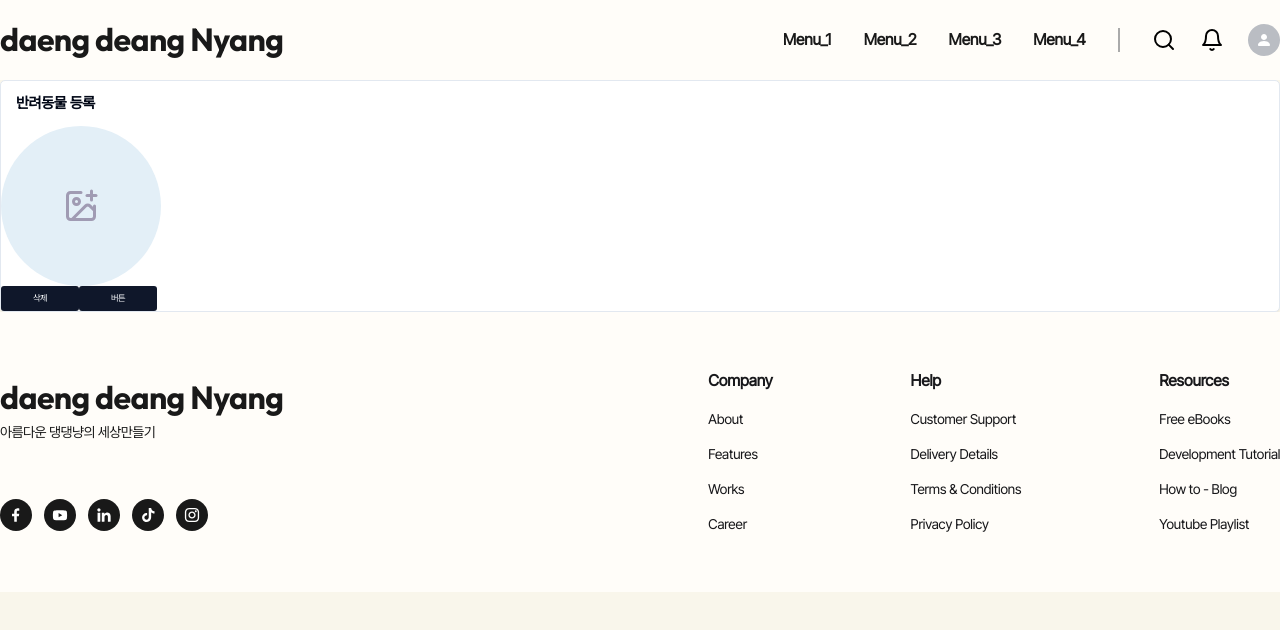
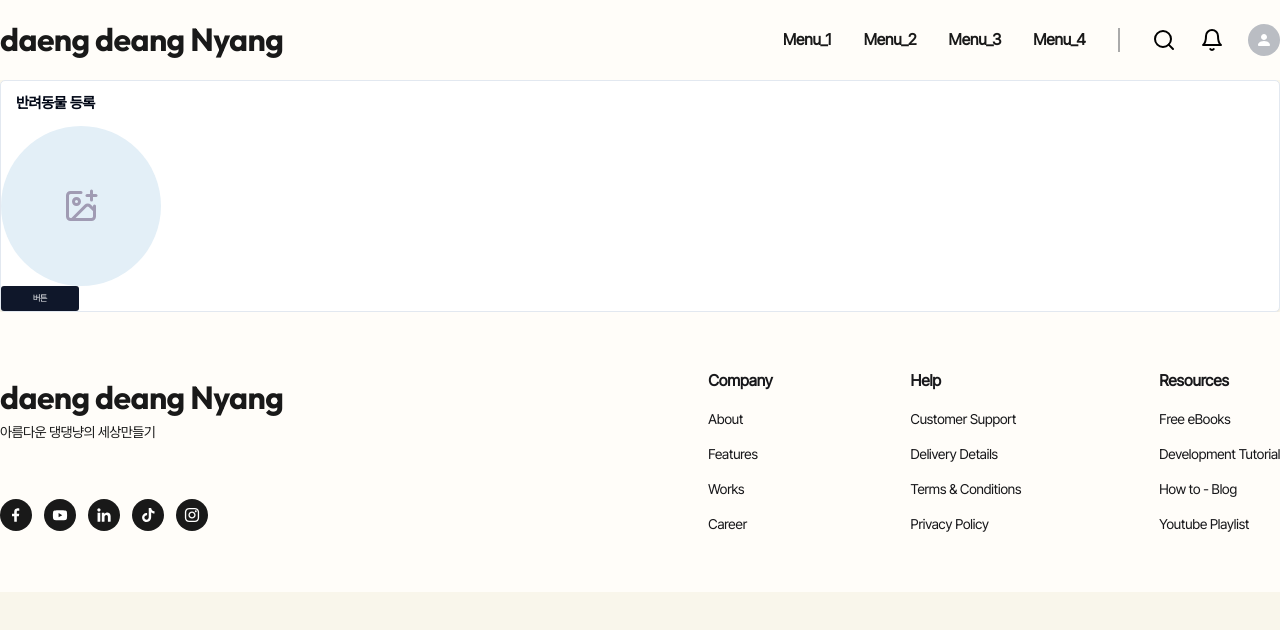
Before and after one commit to LeeDongTak/daeng-daeng-nyang, a Next.js app: page /pet/1 in a window 1280 px wide. Shown: the top 630 px of the page. Built offline with nearby package versions, Linux system fonts and the light colour scheme.

Commit message:
🔥  사용하지 않는 요소 삭제 #5

```diff
--- a/src/components/regist-pet/RegistPet.tsx
+++ b/src/components/regist-pet/RegistPet.tsx
@@ -5,7 +5,6 @@ import { z } from 'zod';
 import LayoutForm from '../common/form/form-layout/LayoutForm';
 import LayoutFormHeader from '../common/form/form-layout/layout-form-header/LayoutFormHeader';
 import FileController from '../common/form/input-file/FileController';
-import { Button } from '../ui/button';
 import PetForm from './pet-form/PetForm';
 import FileInput from './pet-form/fileInput/FileInput';
 import PreviewImage from './preview-image/PreviewImage';
@@ -43,10 +42,8 @@ const RegistPet = () => {
           control={form.control}
           render={({ base64, register, remove, select, ...props }) => (
             <Fragment>
-              {/* {base64 && <img src={base64} className="w-64 h-64" />} */}
               <PreviewImage remove={remove} base64={base64} />
               <FileInput register={register} />
-              <Button text="삭제" onClick={remove} />
             </Fragment>
           )}
         />
```
